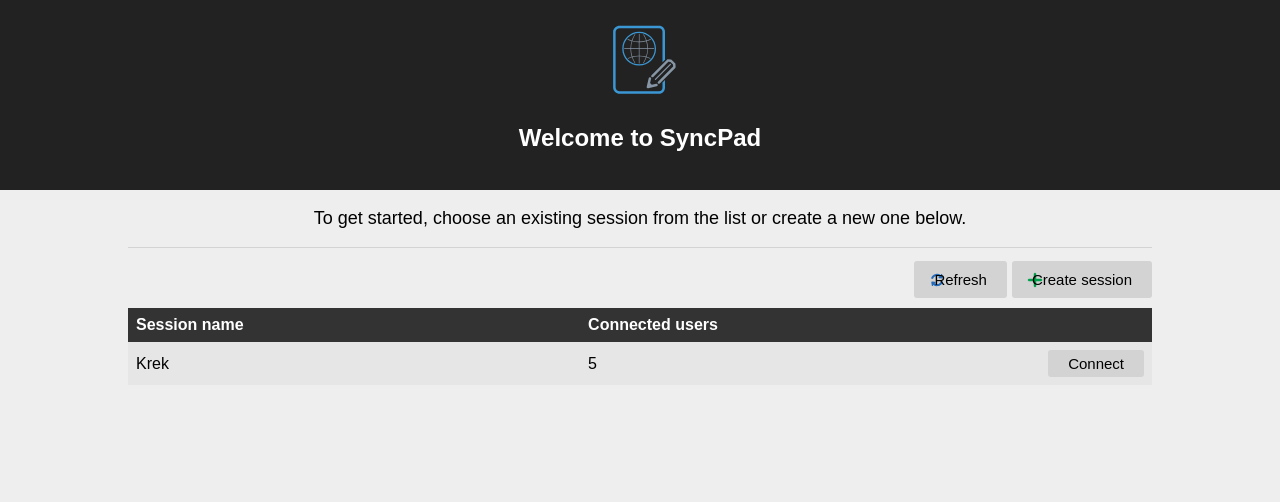
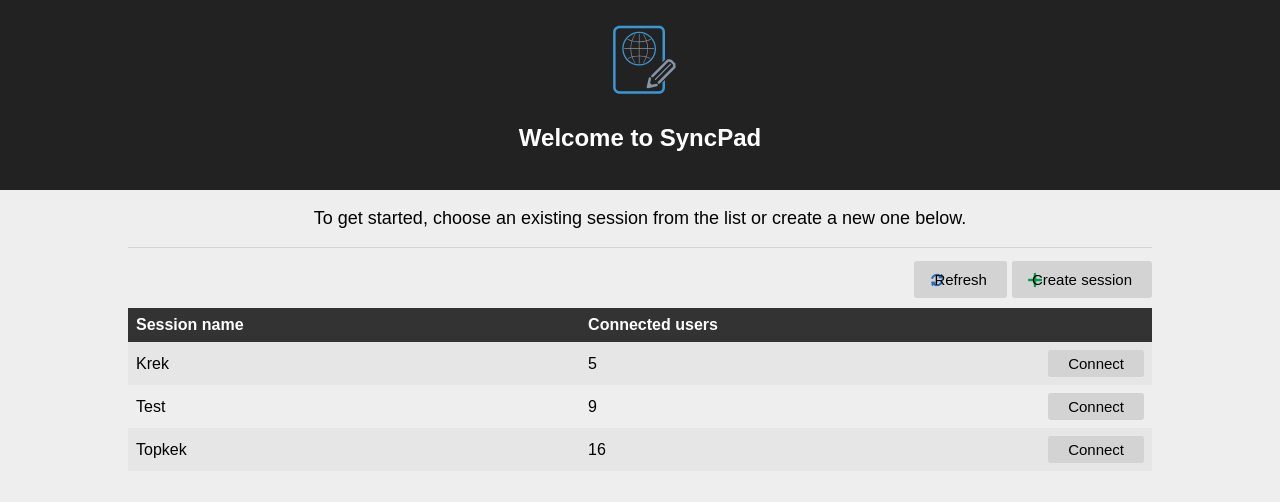
Before and after one commit to realChesta/SyncPad, a React (Create React App) app: page / in a window 1280 px wide. Shown: the top 502 px of the page. Built offline with nearby package versions, Linux system fonts and the light colour scheme.

Commit message:
Added (theoretical) button functionality

```diff
--- a/src/App.js
+++ b/src/App.js
@@ -12,7 +12,11 @@ class App extends Component {
     {
         if (this.props.tableData)
         {
-            var comp = <SessionDisplayer data={this.props.tableData}/>;
+            var comp =
+                <SessionDisplayer
+                    data={this.props.tableData}
+                    connectHandler={this.props.connectHandler}
+                />;
         }
         else
         {
@@ -33,8 +37,10 @@ class App extends Component {
                         <hr className="App-separator"/>
                     </div>
                     <div className="App-body-buttons">
-                        <button className="g-button App-button-update">Refresh</button>
-                        <button className="g-button App-button-add">Create session</button>
+                        <button className="g-button App-button-update" onClick={this.props.refreshHandler}>Refresh
+                        </button>
+                        <button className="g-button App-button-add" onClick={this.props.createHandler}>Create session
+                        </button>
                     </div>
                     {comp}
                 </div>
--- a/src/SessionDisplayer.js
+++ b/src/SessionDisplayer.js
@@ -13,13 +13,14 @@ class SessionDisplayer extends Component {
 
         if (this.props.data)
         {
+            let ch = this.props.connectHandler;
             rows = this.props.data.map(function(d)
             {
                 return (
                     <tr>
                         <td>{d.name}</td>
                         <td>{d.users}</td>
-                        <td><button id={d.id} className="g-button c-button">Connect</button></td>
+                        <td><button id={d.id} onClick={ch} className="g-button c-button">Connect</button></td>
                     </tr>
                 );
             });
--- a/src/index.js
+++ b/src/index.js
@@ -2,25 +2,66 @@ import React from 'react';
 import ReactDOM from 'react-dom';
 import App from './App';
 import './index.css';
+
+//TODO: React Motion: https://medium.com/@nashvail/a-gentle-introduction-to-react-motion-dc50dd9f2459
 
 var data = [
     {
         name: "Krek",
         users: 5,
         id: "test"
+    },
+    {
+        name: "Test",
+        users: 9,
+        id: "test2"
+    },
+    {
+        name: "Topkek",
+        users: 16,
+        id: "test3"
     }
 ];
 
-ReactDOM.render(
-    <App tableData={data}/>,
-    document.getElementById('root')
-);
+function refreshData()
+{
+    doMain();
+}
 
-// setTimeout(function()
-// {
-//     ReactDOM.render(
-//         <App tableData={{ test: "Hallo" }}/>,
-//         document.getElementById('root')
-//     );
-//     console.log("timer expired");
-// }, 3000);
+function createSession()
+{
+    console.warn("create session hasn't been implemented yet");
+}
+
+function connectClick()
+{
+    console.warn("connecting hasn't been implemented yet");
+}
+
+function doMain()
+{
+    ReactDOM.render(
+        <App
+            refreshHandler={refreshData}
+            createHandler={createSession}
+            connectHandler={connectClick}
+        />,
+        document.getElementById('root')
+    );
+
+    setTimeout(function ()
+    {
+        ReactDOM.render(
+            <App
+                refreshHandler={refreshData}
+                createHandler={createSession}
+                connectHandler={connectClick}
+                tableData={data}
+            />,
+            document.getElementById('root')
+        );
+        console.log("timer expired");
+    }, 3000);
+}
+
+doMain();
```
